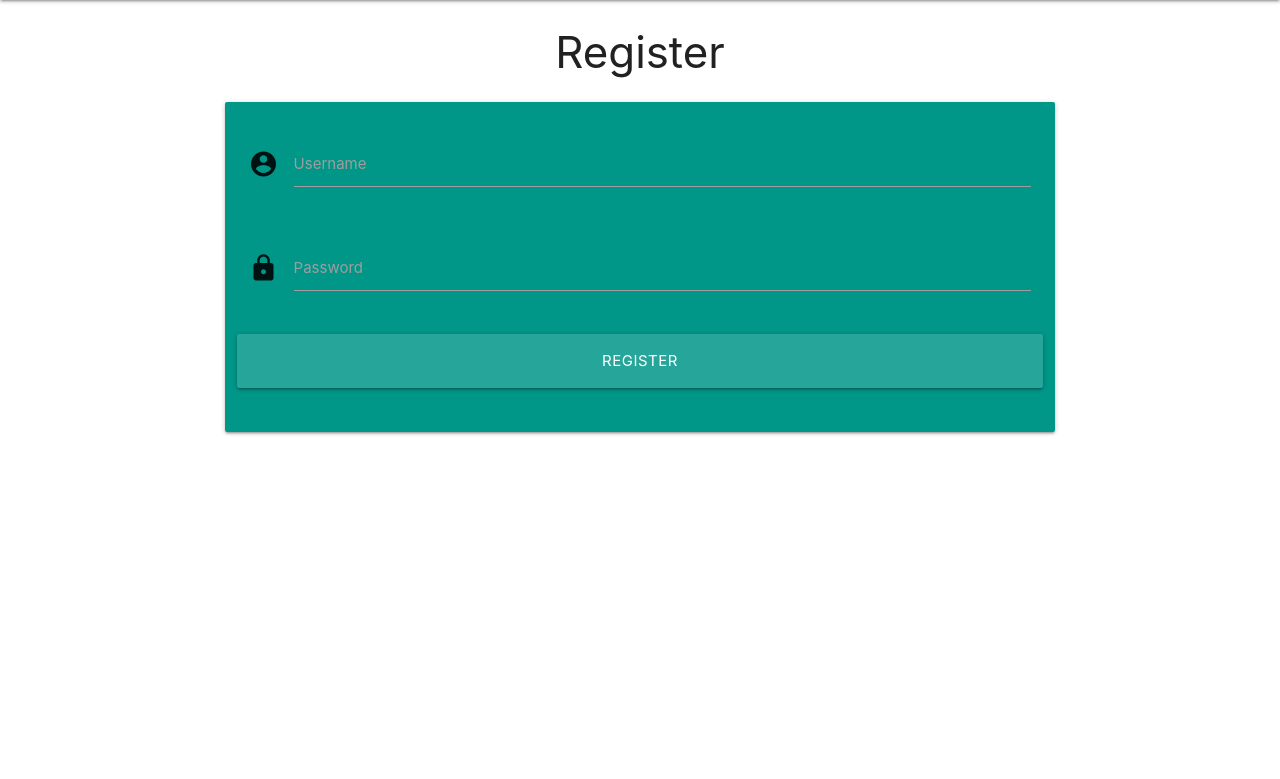
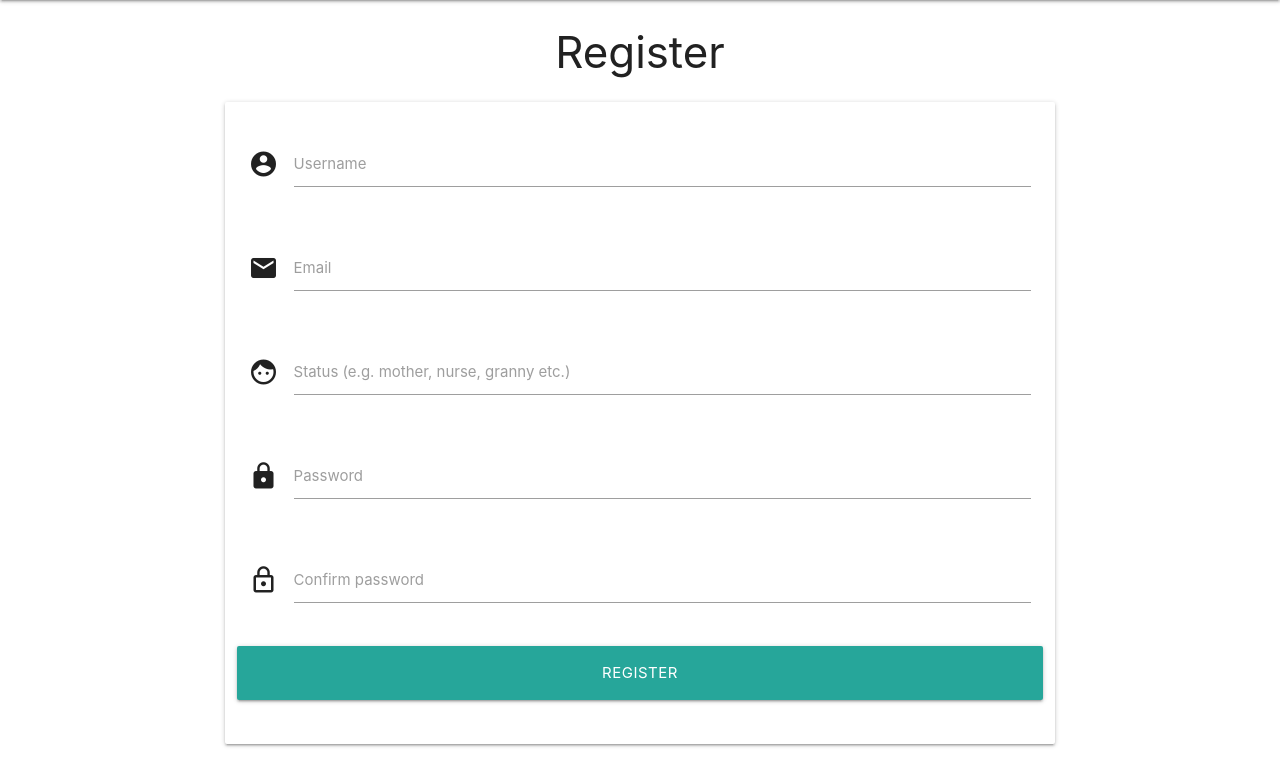
Before and after one commit to olga-od-ua/MS3repo, a Flask app: page /register in a window 1280 px wide. Shown: the part 64-843 px from the top of the page. Before the commit the page ends 499 px from the top, so only its background shows below. Run offline with Flask 2, Linux system fonts and the light colour scheme; some libraries are stand-ins or nearby versions.

Commit message:
Add fields to Register form

```diff
--- a/templates/register.html
+++ b/templates/register.html
@@ -5,12 +5,26 @@
 
 <div class="row">
     <form class="col s12 m8 offset-m2" method="POST" action="{{ url_for('register') }}">
-        <div class="card-panel teal">
+        <div class="card-panel">
             <div class="row">
                 <div class="input-field col s12">
                     <i class="material-icons prefix">account_circle</i>
                     <input id="username" name="username" type="text" class="validate">
                     <label for="username">Username</label>
+                </div>
+            </div>
+            <div class="row">
+                <div class="input-field col s12">
+                    <i class="material-icons prefix">email</i>
+                    <input id="email" name="email" type="email" class="validate">
+                    <label for="email">Email</label>
+                </div>
+            </div>
+            <div class="row">
+                <div class="input-field col s12">
+                    <i class="material-icons prefix">face</i>
+                    <input id="status" name="status" type="text" class="validate">
+                    <label for="email">Status (e.g. mother, nurse, granny etc.)</label>
                 </div>
             </div>
             <div class="row">
@@ -21,6 +35,13 @@
                 </div>
             </div>
             <div class="row">
+                <div class="input-field col s12">
+                    <i class="material-icons prefix">lock_outline</i>
+                    <input id="confirm-password" name="confirm-password" type="password" class="validate">
+                    <label for="confirm-password">Confirm password</label>
+                </div>
+            </div>
+            <div class="row">
                 <button type="submit" class="col s12 btn-large">Register</button>
             </div>
         </div>
```
